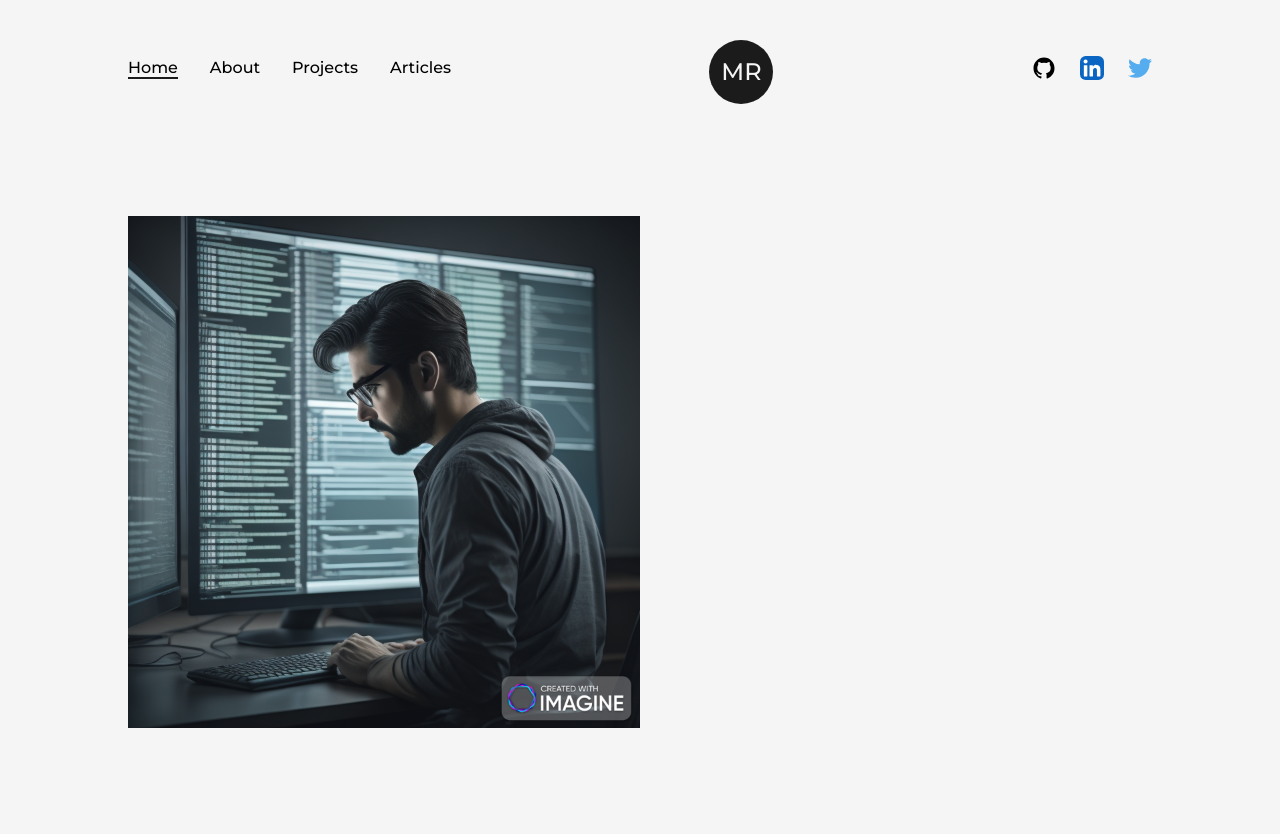
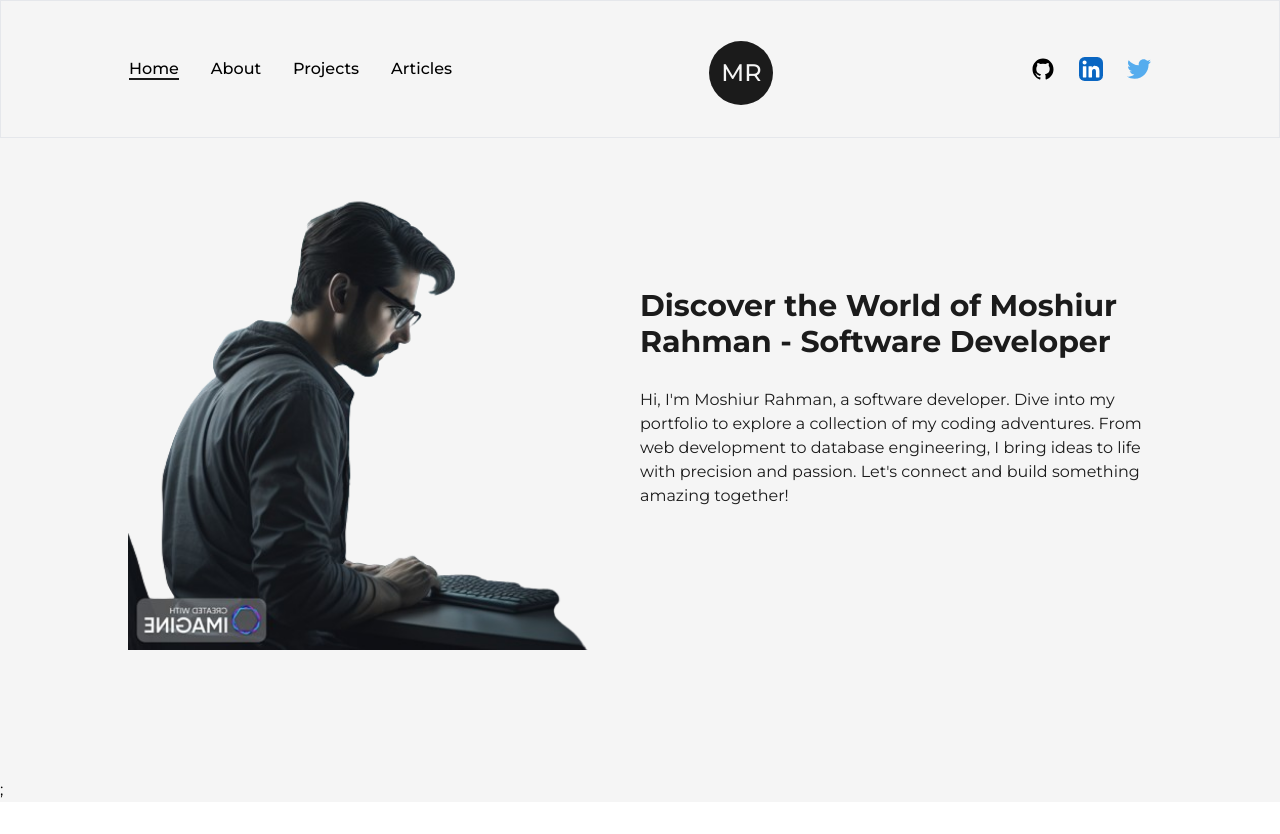
Before and after one commit to moshiur-rahman-mirage/Portfolio, a Next.js app: page / in a window 1280 px wide. Shown: the top 834 px of the page. After the commit the page ends 802 px from the top, so only its background shows below. Built offline with nearby package versions, Linux system fonts and the light colour scheme.

Commit message:
banner with animation done.

```diff
--- /dev/null
+++ b/src/components/AnimatedText.js
@@ -0,0 +1,61 @@
+
+ import { motion } from "framer-motion";
+
+const quote = {
+  initial: {
+
+    opacity: 1,
+
+  },
+  animate: {
+    opacity: 1,
+
+    transition: {
+      delay: 0.5,
+      staggerChildren:0.08
+
+    },
+  },
+};
+const signelWord = {
+  initial: {
+    y:50,
+    opacity: 0,
+
+  },
+  animate: {
+    opacity: 1,
+    y:0,
+    transition: {
+     duration:1
+
+    },
+  },
+};
+
+const AnimatedText = ({ text, className = "" }) => {
+  return (
+    <div className="w-full mx-auto py-2 flex items-center justify-center text-left overflow-hidden">
+      <motion.h1
+        className={`inline-block w-full text-dark font-bold ${className}`}
+        variants={quote}
+        initial="initial"
+        animate="animate"
+      >
+        {text.split(" ").map((word, index) => {
+          return (
+            <motion.span key={word + "-" + index} className="inline-block"
+            variants={signelWord}
+            // initial="initial"
+            // animate="animate"
+            >
+              {word}&nbsp;
+            </motion.span>
+          );
+        })}
+      </motion.h1>
+    </div>
+  );
+};
+
+export default AnimatedText;
--- a/src/components/Navbar.js
+++ b/src/components/Navbar.js
@@ -25,7 +25,7 @@ const CustomLink = ({ href, title, className = "" }) => {
 const Navbar = () => {
 
   return (
-    <header className="px-32 w-full flex items-center justify-between py-8 font-medium">
+    <header className="px-32 border w-full flex items-center justify-between py-8 font-medium">
       <nav>
         <CustomLink href="/" title="Home" className="mr-4" />
         <CustomLink href="/about" title="About" className="mx-4" />
--- a/src/pages/index.js
+++ b/src/pages/index.js
@@ -1,16 +1,28 @@
 import Image from "next/image";
 import { Inter } from "next/font/google";
 import Layout from "@/components/Layout";
-import profilePic from "../../public/images/profile/dev_pic.png"
+import profilePic from "../../public/images/profile/bg_dev.png";
+import AnimatedText from "@/components/AnimatedText";
 const inter = Inter({ subsets: ["latin"] });
 
 export default function Home() {
   return (
-    <main className="flex items-center text-dark w-full min-h-screen">
+    <main className="flex  items-center text-dark w-full">
       <Layout className="pt-0 ">
-        <div className="flex items-center justify-between w-full">
+        <div className="flex  items-center justify-between w-full">
           <div className="w-1/2">
-            <Image src={profilePic} alt="devpic"  className="w-full h-1/2"  />
+            <Image src={profilePic} alt="devpic" className="w-full h-full" />
+          </div>
+          <div className=" flex flex-col gap-5 w-1/2">
+            <AnimatedText
+            text="Discover the World of Moshiur Rahman - Software Developer"
+            className="text-3xl font-bold "
+            />
+            <p>
+            Hi, I'm Moshiur Rahman, a software developer. Dive into my portfolio to explore a collection of my coding
+            adventures. From web development to database engineering, I bring ideas to life with precision and passion.
+            Let's connect and build something amazing together!
+            </p>
           </div>
         </div>
       </Layout>
```
Also changed, not shown: public/images/profile/bg_dev.png (added).
